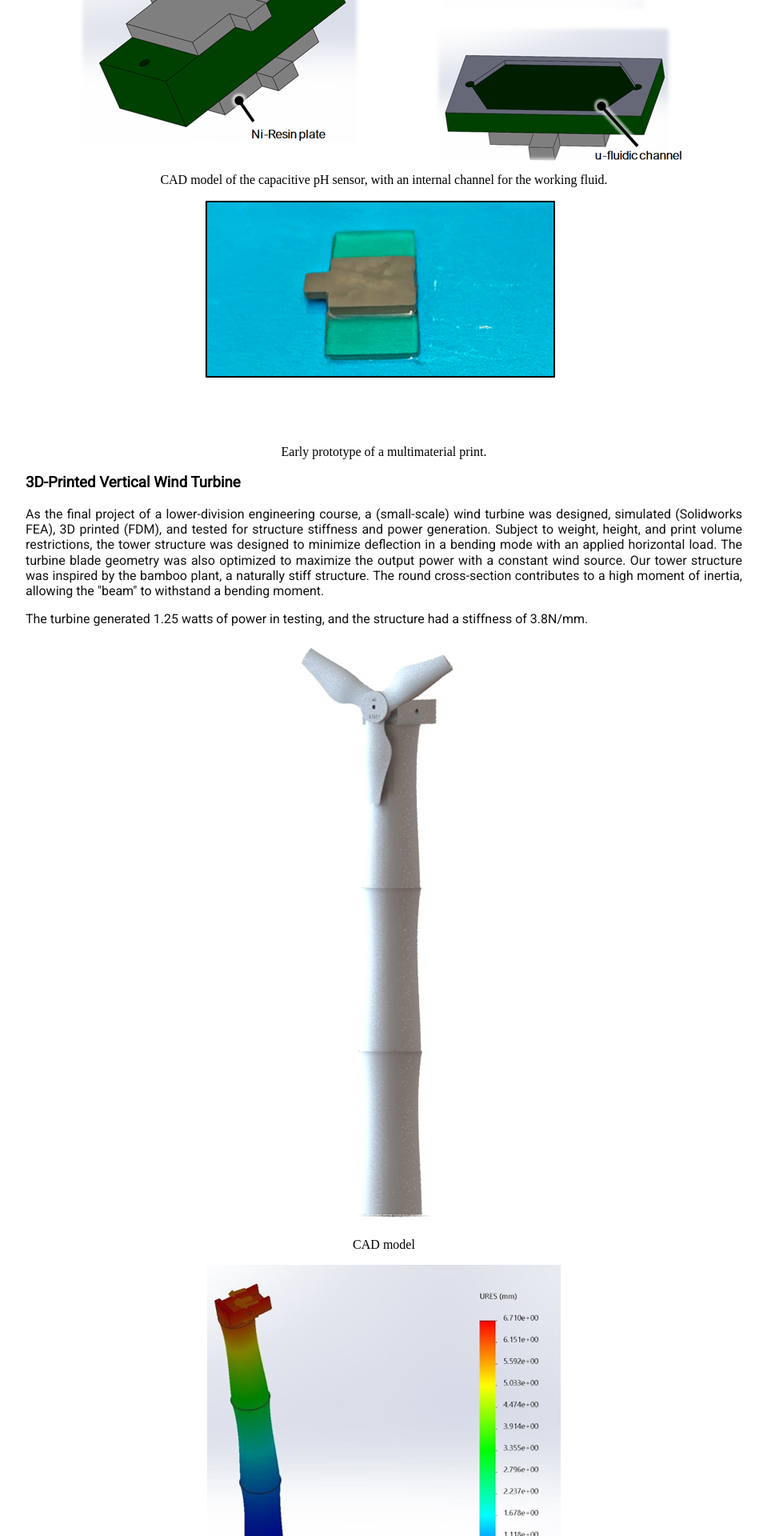
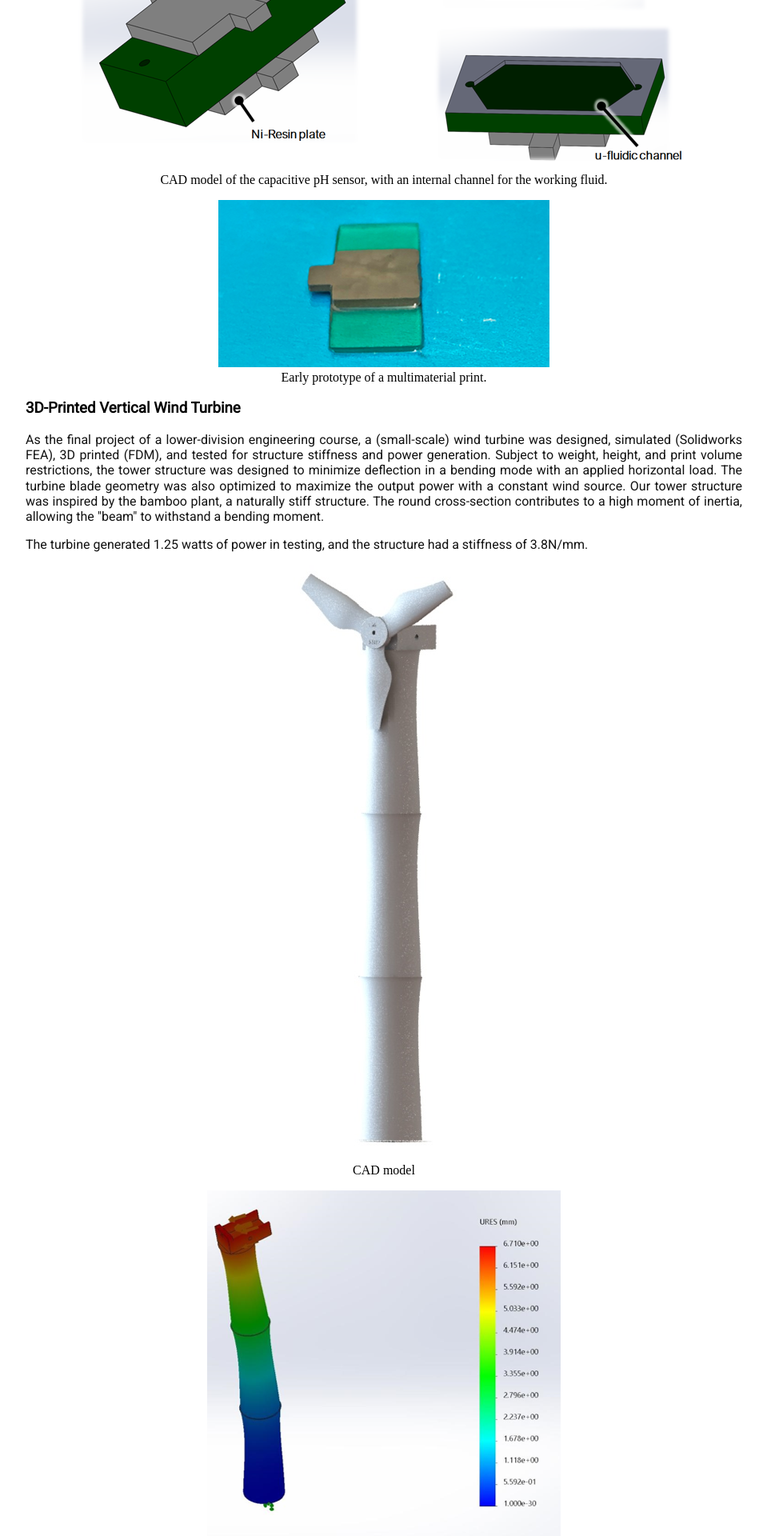
Before and after one commit to carbonheliumnitrogen/carbonheliumnitrogen.github.io, a Jekyll site: the page built from projects.html, in a window 1280 px wide. Shown: the part 1231-3151 px from the top of the page at 80% size, without its empty margins (160-1119 px from the left). Built offline with Jekyll 4.4.1, drawn with Linux system fonts in a browser that asks for light colours.

Commit message:
Update projects.html

```diff
--- a/projects.html
+++ b/projects.html
@@ -47,7 +47,7 @@
 		<figcaption> CAD model of the capacitive pH sensor, with an internal channel for the working fluid. </figcaption>
 	</figure>
 	<figure>
-    		<img class="columntwo" src="A2.png">
+    		<img class="columntwo" src="A2_1.png">
 		<figcaption> Early prototype of a multimaterial print. </figcaption>
 	</figure>
 </div>
```
